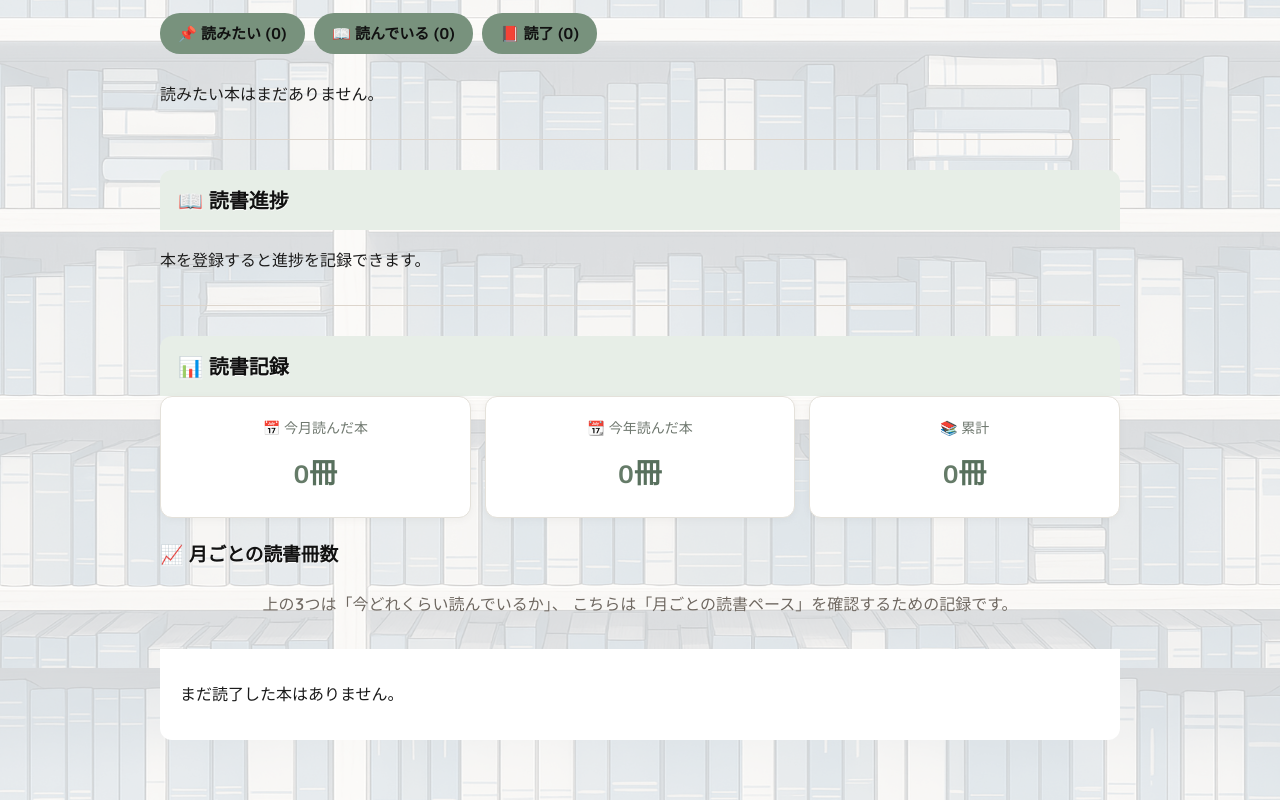
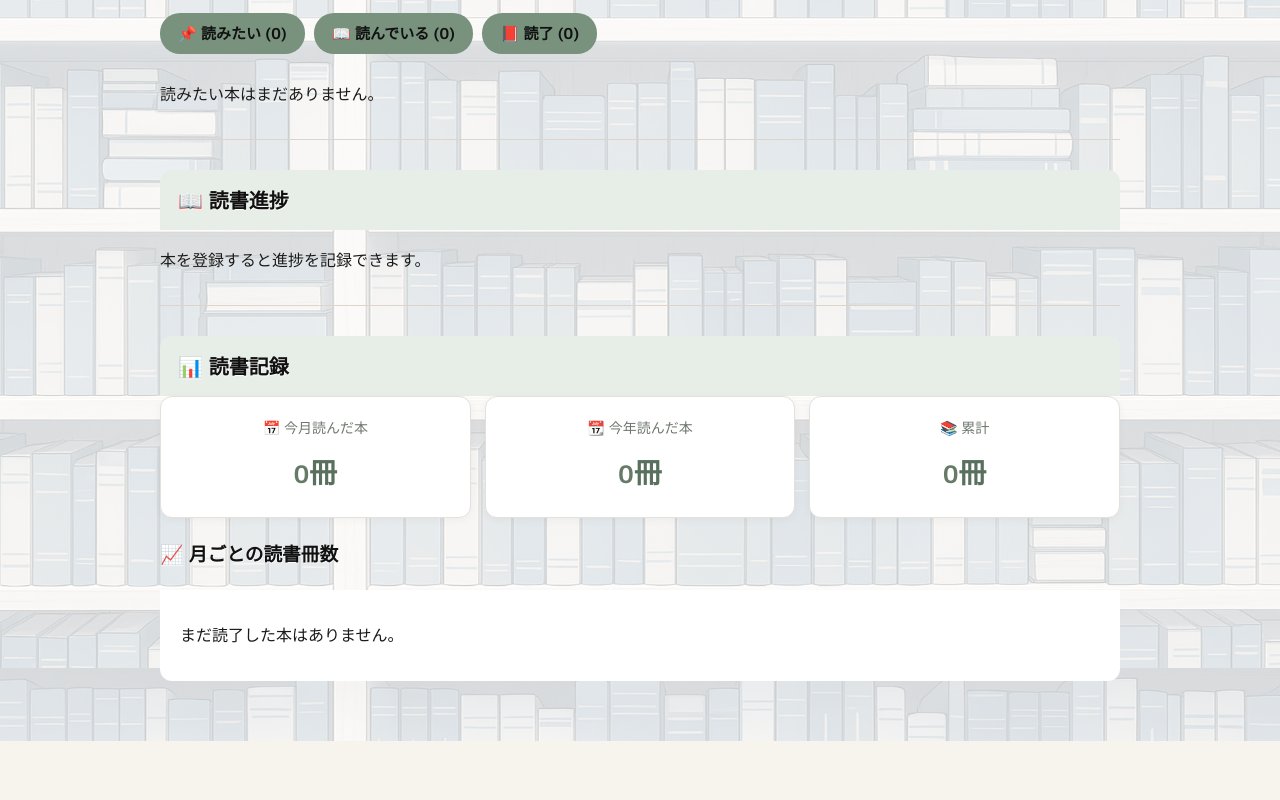
Before and after one commit to upaupa-design/reading-notes, a website: page index.html in a window 1280 px wide. Shown: the part 2532-3332 px from the top of the page. After the commit the page ends 3273 px from the top, so only its background shows below. Drawn offline with Linux system fonts and the light colour scheme.

Commit message:
Update index.html

```diff
--- a/index.html
+++ b/index.html
@@ -433,12 +433,6 @@ textarea::placeholder {
     📈 月ごとの読書冊数
 </h3>
 
-<p>
-    上の3つは「今どれくらい読んでいるか」、
-    こちらは「月ごとの読書ペース」を確認するための記録です。
-</p>
-
-
 <div id="monthlyHistory">
 
     <p>
```
